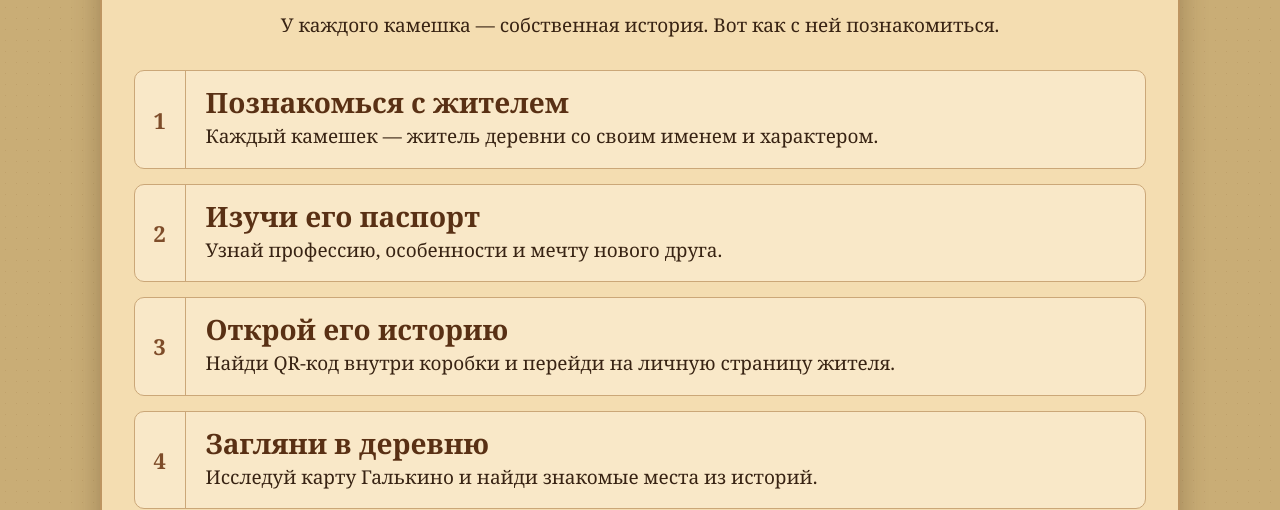
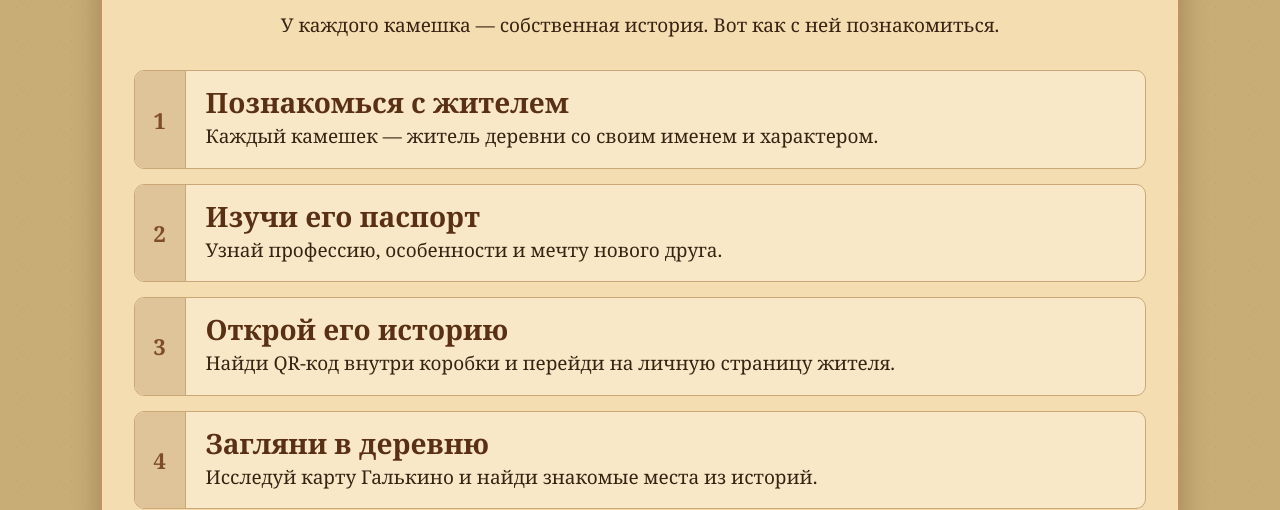
Before and after one commit to steepbear/galkino, a plain HTML site: page how.html in a window 1280 px wide. Shown: the part 328-838 px from the top of the page. Drawn offline with Linux system fonts and the light colour scheme.

Commit message:
Darken number column in how-it-works steps

```diff
--- a/style.css
+++ b/style.css
@@ -19,6 +19,7 @@
   align-items:center;
   justify-content:center;
   border-right:1px solid #cba778;
+  background:#dfc49a;
   color:#7e4c29;
   font-size:22px;
   font-weight:bold;
```
